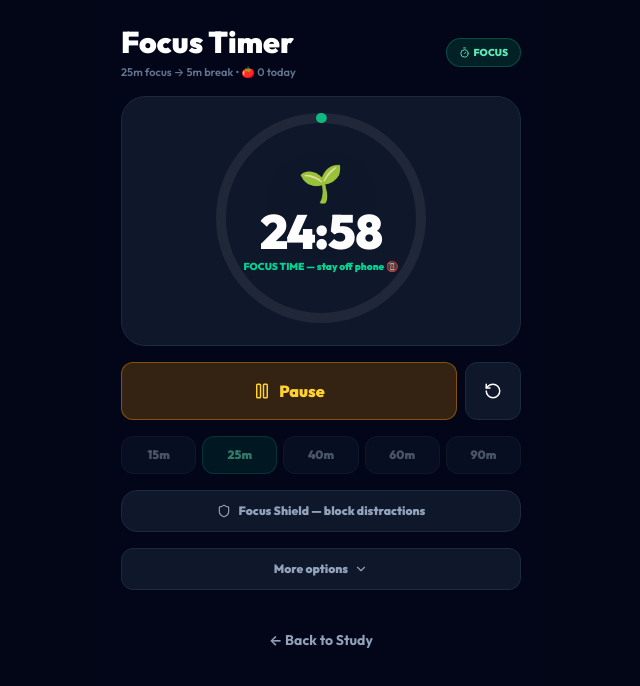
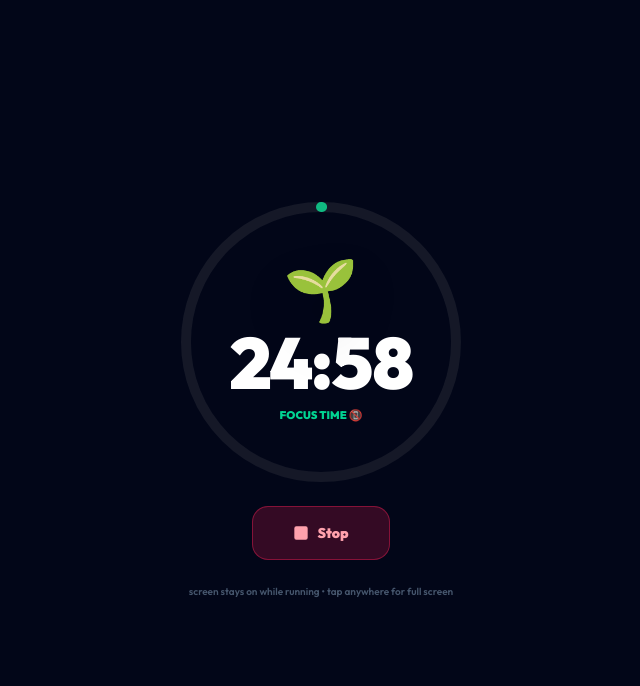
Before and after one commit to prashant14391443-ship-it/daily-goal, a Next.js app: page /focus in a window 1280 px wide. Both pictures are taken after a click on the button "Start Focus". Shown: the top 686 px of the page, without its empty margins (319-959 px from the left). Built offline with nearby package versions, Linux system fonts and the light colour scheme; no server answers.

Commit message:
focus/page.tsx

```diff
--- a/app/focus/page.tsx
+++ b/app/focus/page.tsx
@@ -3,7 +3,7 @@
 import { useEffect, useRef, useState } from "react";
 import { supabase } from "@/lib/supabase";
 import { recordNotification } from "@/lib/notify";
-import { Timer, Play, Pause, RotateCcw, Shield, ShieldCheck, Wind, BookOpen, ChevronDown } from "lucide-react";
+import { Timer, Play, Pause, RotateCcw, Square, Wind, BookOpen, ChevronDown } from "lucide-react";
 import BoxBreather from "@/app/components/BoxBreather";
 import BackText from "@/app/components/BackBtn";
 
@@ -32,10 +32,7 @@ function playBeep() {
   } catch {}
 }
 
-const PRESETS = [15, 25, 40, 60, 90];
-
-function PlantRing({ pct, ringColor, center }: { pct: number; ringColor: string; center: React.ReactNode }) {
-  const size = 210;
+function PlantRing({ pct, ringColor, center, size = 210 }: { pct: number; ringColor: string; center: React.ReactNode; size?: number }) {
   const stroke = 10;
   const r = (size - stroke) / 2;
   const c = 2 * Math.PI * r;
@@ -67,13 +64,12 @@ export default function FocusPage() {
   const [subject, setSubject] = useState("");
   const [custom, setCustom] = useState("");
   const [doneToday, setDoneToday] = useState(0);
-  const [shield, setShield] = useState(false);
   const [warmupEnabled, setWarmupEnabled] = useState(false);
   const [showBreather, setShowBreather] = useState(false);
   const [showOpts, setShowOpts] = useState(false);
   const wakeRef = useRef<any>(null);
 
-  /* ---------- wake lock + fullscreen (Focus Shield) ---------- */
+  /* ---------- screen stay-awake + fullscreen ---------- */
   const setWakeLock = async (on: boolean) => {
     try {
       if (on && typeof navigator !== "undefined" && "wakeLock" in navigator) {
@@ -90,27 +86,26 @@ export default function FocusPage() {
 
   const setFullscreen = async (on: boolean) => {
     try {
-      if (on) await document.documentElement.requestFullscreen?.();
+      if (on) { if (!document.fullscreenElement) await document.documentElement.requestFullscreen?.(); }
       else if (document.fullscreenElement) await document.exitFullscreen();
     } catch {}
   };
 
+  /* screen stays on + fullscreen for as long as the timer runs */
   useEffect(() => {
-    if (running && shield) { setWakeLock(true); setFullscreen(true); }
+    if (running) setWakeLock(true);
     else { setWakeLock(false); setFullscreen(false); }
-  }, [running, shield]);
+  }, [running]);
 
   useEffect(() => {
     const onVis = () => {
-      if (document.visibilityState === "visible" && running && shield) setWakeLock(true);
+      if (document.visibilityState === "visible" && running) setWakeLock(true);
     };
     document.addEventListener("visibilitychange", onVis);
     return () => document.removeEventListener("visibilitychange", onVis);
-  }, [running, shield]);
+  }, [running]);
 
   useEffect(() => () => { wakeRef.current?.release?.().catch(() => {}); }, []);
-
-  /* zen mode: hide options while running */
   useEffect(() => { if (running) setShowOpts(false); }, [running]);
 
   useEffect(() => {
@@ -138,7 +133,7 @@ export default function FocusPage() {
     complete();
   }, [left, running]);
 
-  const pickPreset = (m: number) => {
+  const setMinutes = (m: number) => {
     setFocusMin(m);
     const b = m >= 40 ? 10 : 5;
     setBreakMin(b);
@@ -147,7 +142,12 @@ export default function FocusPage() {
 
   const applyCustom = () => {
     const m = Number(custom);
-    if (m > 0) pickPreset(m);
+    if (m > 0) setMinutes(m);
+  };
+
+  const startNow = () => {
+    setRunning(true);
+    setFullscreen(true); // called from the tap gesture = allowed
   };
 
   const complete = async () => {
@@ -191,26 +191,60 @@ export default function FocusPage() {
   const ss = String(Math.max(left, 0) % 60).padStart(2, "0");
 
   const isBreak = mode === "break";
+  const heroGrad = isBreak ? "from-amber-500 via-orange-600 to-rose-600" : "from-emerald-500 via-green-600 to-teal-600";
   const ringColor = isBreak ? "#fbbf24" : "#10b981";
 
   return (
     <main className="min-h-screen bg-slate-950 text-white px-6 pt-6 pb-24 max-w-md mx-auto">
-      {/* slim header — no more giant hero card */}
-      <div className="flex items-center justify-between mb-4">
-        <div>
-          <h1 className="text-lg font-black leading-tight" style={{ whiteSpace: "nowrap" }}>Focus Timer</h1>
-          <p className="text-[11px] text-slate-500 font-semibold mt-0.5">
-            {focusMin}m focus → {breakMin}m break • 🍅 {doneToday} today
+      {/* 🌙 ZEN MODE — whole screen, only timer + stop */}
+      {running && (
+        <div
+          className="fixed inset-0 z-[100] bg-slate-950 flex flex-col items-center justify-center gap-6 px-8"
+          onClick={() => setFullscreen(true)}
+        >
+          <PlantRing
+            pct={pct}
+            ringColor={ringColor}
+            size={280}
+            center={
+              <>
+                <span className="text-6xl drop-shadow-2xl mb-2">{plant}</span>
+                <span className="text-7xl font-black tracking-tight tabular-nums">{mm}:{ss}</span>
+                <span className={`text-[11px] font-black mt-2 ${isBreak ? "text-amber-400" : "text-emerald-400"}`}>
+                  {isBreak ? "BREAK TIME ☕" : "FOCUS TIME 📵"}
+                </span>
+              </>
+            }
+          />
+          <button
+            onClick={(e) => { e.stopPropagation(); setRunning(false); }}
+            className="press px-10 py-4 rounded-2xl bg-rose-500/20 border border-rose-500/40 text-rose-300 text-sm font-black flex items-center gap-2"
+          >
+            <Square size={16} fill="currentColor" /> Stop
+          </button>
+          <p className="text-[10px] text-slate-600 font-semibold text-center">
+            screen stays on while running • tap anywhere for full screen
           </p>
         </div>
-        <span className={`px-3 py-1.5 rounded-full text-[10px] font-black border flex items-center gap-1 ${
-          isBreak ? "bg-amber-500/15 border-amber-500/30 text-amber-300" : "bg-emerald-500/15 border-emerald-500/30 text-emerald-300"
-        }`}>
-          <Timer size={11} /> {isBreak ? "BREAK" : "FOCUS"}
-        </span>
+      )}
+
+      {/* slim gradient hero — one compact row */}
+      <div className={`mb-4 overflow-hidden rounded-2xl bg-gradient-to-r ${heroGrad} p-3 shadow-lg transition-all duration-700`}>
+        <div className="flex items-center gap-3">
+          <span className="w-9 h-9 shrink-0 rounded-xl bg-white/15 flex items-center justify-center">
+            <Timer size={18} strokeWidth={2.2} className="text-white" />
+          </span>
+          <div className="flex-1 min-w-0">
+            <h1 className="text-sm font-black text-white leading-tight" style={{ whiteSpace: "nowrap" }}>Focus Timer</h1>
+            <p className="text-[10px] text-white/75 font-semibold">{focusMin}m focus → {breakMin}m break • 🍅 {doneToday} today</p>
+          </div>
+          <span className="bg-white/15 backdrop-blur px-2.5 py-1 rounded-full text-[9px] font-black text-white border border-white/20">
+            {isBreak ? "☕ BREAK" : "🍅 FOCUS"}
+          </span>
+        </div>
       </div>
 
-      {/* timer FIRST — above the fold, time inside the ring */}
+      {/* timer card */}
       <div className="bg-slate-900 border border-slate-800 rounded-3xl p-4 mb-4 text-center">
         <PlantRing
           pct={pct}
@@ -220,19 +254,20 @@ export default function FocusPage() {
               <span className="text-4xl drop-shadow-2xl mb-1">{plant}</span>
               <span className="text-5xl font-black tracking-tight tabular-nums">{mm}:{ss}</span>
               <span className={`text-[10px] font-black mt-1 ${isBreak ? "text-amber-400" : "text-emerald-400"}`}>
-                {isBreak ? "BREAK TIME — stretch, hydrate ☕" : "FOCUS TIME — stay off phone 📵"}
+                {isBreak ? "BREAK — stretch, hydrate ☕" : "FOCUS — stay off phone 📵"}
               </span>
             </>
           }
         />
       </div>
 
-      {/* START immediately under timer — zero scrolling */}
+      {/* start + reset */}
       <div className="flex gap-2 mb-4">
         <button
           onClick={() => {
             if (!running && warmupEnabled) { setShowBreather(true); return; }
-            setRunning(!running);
+            if (running) setRunning(false);
+            else startNow();
           }}
           className={`press flex-1 py-4 rounded-xl text-base font-black flex items-center justify-center gap-2 transition-all ${
             running
@@ -252,43 +287,47 @@ export default function FocusPage() {
         </button>
       </div>
 
-      {/* preset chips — one tap */}
-      <div className="flex gap-1.5 mb-4">
-        {PRESETS.map((m) => (
+      {/* ⏱ slider card — drag to set minutes */}
+      <div className="bg-slate-900 border border-slate-800 rounded-2xl p-4 mb-4">
+        <p className="text-[10px] font-black text-slate-500 mb-3">SESSION LENGTH</p>
+        <input
+          type="range"
+          min={5}
+          max={180}
+          step={5}
+          value={focusMin}
+          disabled={running}
+          onChange={(e) => setMinutes(Number(e.target.value))}
+          className="w-full accent-emerald-500 disabled:opacity-50"
+        />
+        <p className="text-center text-sm font-black text-emerald-300 mt-2 tabular-nums">
+          {focusMin} minutes <span className="text-slate-500">→ {breakMin}m break</span>
+        </p>
+        <div className="flex gap-2 mt-3">
+          <input
+            type="number"
+            min="1"
+            max="180"
+            placeholder="Or type minutes"
+            value={custom}
+            onChange={(e) => setCustom(e.target.value)}
+            onKeyDown={(e) => {
+              if (e.key === "Enter") { applyCustom(); (e.target as HTMLInputElement).blur(); }
+            }}
+            disabled={running}
+            className="flex-1 p-2.5 rounded-xl bg-slate-800 border border-slate-700 text-xs outline-none focus:border-emerald-500 disabled:opacity-50"
+          />
           <button
-            key={m}
-            onClick={() => pickPreset(m)}
+            onClick={applyCustom}
             disabled={running}
-            className={`press flex-1 min-w-[50px] px-2 py-2.5 rounded-xl text-xs font-black border transition-all disabled:opacity-50 ${
-              focusMin === m
-                ? "bg-emerald-500/20 border-emerald-500/40 text-emerald-300"
-                : "bg-slate-900 border-slate-800 text-slate-400 hover:bg-slate-800"
-            }`}
+            className="press px-4 rounded-xl bg-emerald-500/20 border border-emerald-500/40 text-emerald-300 text-xs font-black disabled:opacity-50"
           >
-            {m}m
+            Set
           </button>
-        ))}
+        </div>
       </div>
 
-      {/* Focus Shield — the honest "do not disturb" we can offer */}
-      <button
-        onClick={() => setShield(!shield)}
-        className={`press w-full mb-4 px-4 py-3 rounded-2xl text-xs font-black border transition-all flex items-center justify-center gap-2 ${
-          shield
-            ? "bg-indigo-500/15 border-indigo-500/40 text-indigo-300"
-            : "bg-slate-900 border-slate-800 text-slate-400 hover:border-slate-700"
-        }`}
-      >
-        {shield ? <ShieldCheck size={14} /> : <Shield size={14} />}
-        {shield ? "Focus Shield ON — screen on + fullscreen zen" : "Focus Shield — block distractions"}
-      </button>
-      {shield && (
-        <p className="-mt-2 mb-4 text-[10px] text-slate-500 font-semibold text-center">
-          For calls/SMS silence also enable your phone's Do Not Disturb — web apps can't block calls.
-        </p>
-      )}
-
-      {/* everything else hidden behind one collapse */}
+      {/* options collapse */}
       <button
         onClick={() => setShowOpts(!showOpts)}
         className="w-full mb-3 py-3 rounded-xl bg-slate-900 border border-slate-800 text-xs font-black text-slate-400 flex items-center justify-center gap-1.5"
@@ -299,33 +338,6 @@ export default function FocusPage() {
 
       {showOpts && (
         <div className="grid gap-3 mb-4">
-          {/* custom minutes: Enter key OR Set button — no more blur trap */}
-          <div className="flex gap-2">
-            <input
-              type="number"
-              min="1"
-              max="180"
-              placeholder="Custom minutes"
-              value={custom}
-              onChange={(e) => setCustom(e.target.value)}
-              onKeyDown={(e) => {
-                if (e.key === "Enter") {
-                  applyCustom();
-                  (e.target as HTMLInputElement).blur();
-                }
-              }}
-              disabled={running}
-              className="flex-1 p-2.5 rounded-xl bg-slate-900 border border-slate-800 text-xs outline-none focus:border-emerald-500 disabled:opacity-50"
-            />
-            <button
-              onClick={applyCustom}
-              disabled={running}
-              className="press px-4 rounded-xl bg-emerald-500/20 border border-emerald-500/40 text-emerald-300 text-xs font-black disabled:opacity-50"
-            >
-              Set
-            </button>
-          </div>
-
           <div className="relative">
             <span className="absolute left-3 top-1/2 -translate-y-1/2 text-slate-500">
               <BookOpen size={14} strokeWidth={2} />
@@ -338,7 +350,6 @@ export default function FocusPage() {
               className="w-full pl-10 pr-3 py-3 rounded-xl bg-slate-900 border border-slate-800 text-sm outline-none focus:border-emerald-500 disabled:opacity-50"
             />
           </div>
-
           <label className="flex items-center justify-center gap-2 cursor-pointer select-none py-1">
             <input
               type="checkbox"
@@ -350,6 +361,9 @@ export default function FocusPage() {
             <Wind size={14} className="text-indigo-400" />
             <span className="text-xs font-semibold text-slate-400">60-sec calm warm-up before focus</span>
           </label>
+          <p className="text-[10px] text-slate-500 font-semibold text-center">
+            💡 For total silence (calls/SMS) enable your phone's Do Not Disturb — web apps can't block calls.
+          </p>
         </div>
       )}
 
@@ -359,7 +373,7 @@ export default function FocusPage() {
         <BoxBreather
           seconds={60}
           autoStart={false}
-          onDone={() => { setShowBreather(false); setRunning(true); }}
+          onDone={() => { setShowBreather(false); startNow(); }}
           onCancel={() => setShowBreather(false)}
         />
       )}
```
